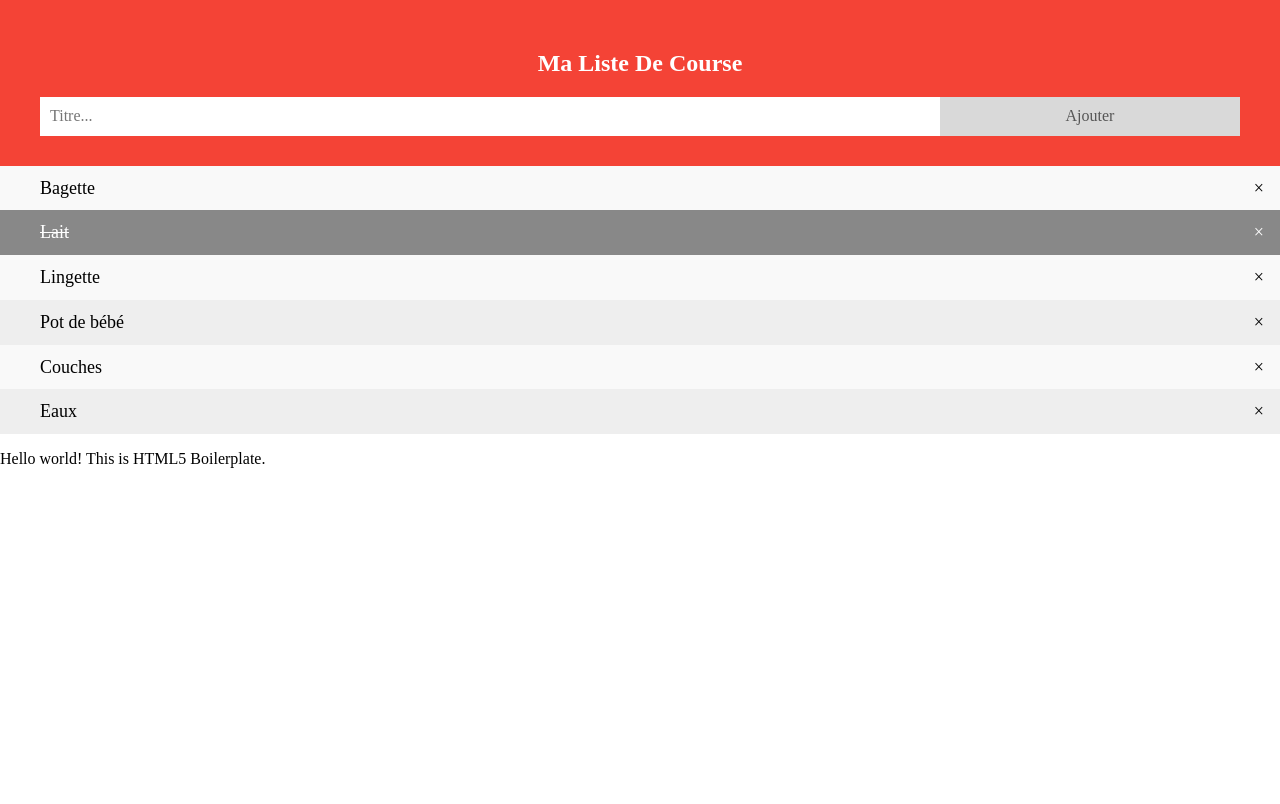
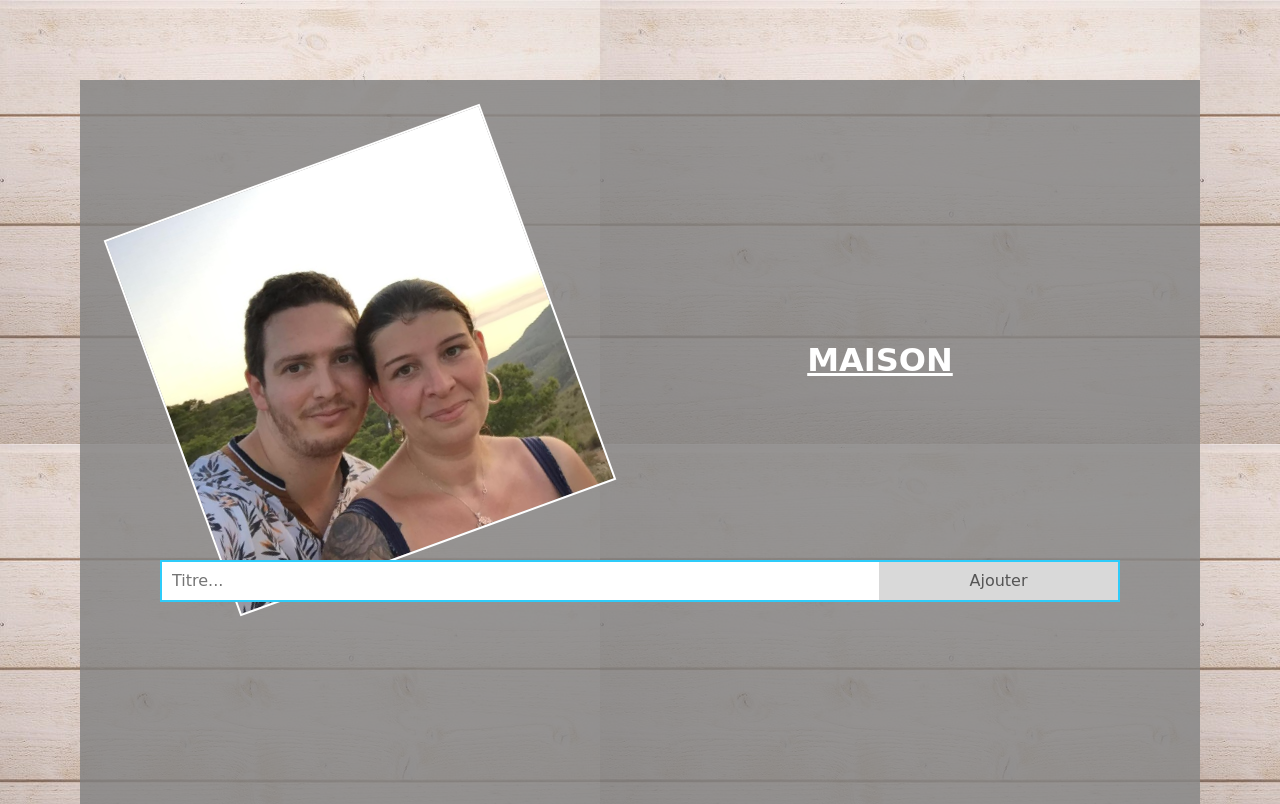
Before and after one commit to anto-d88/myAppli, a website built with Parcel: page index.html in a window 1280 px wide. Shown: the top 804 px of the page. Built offline with nearby package versions, Linux system fonts and the light colour scheme; a web font is replaced by a local one.

Commit message:
update CSS style sheets. adding the font. adding photo. adding colors.

```diff
--- a/css/layout/_container.scss
+++ b/css/layout/_container.scss
@@ -1,5 +1,18 @@
-.container {
-    margin: $layout-margin;
-    padding: $grid-gutter $grid-gutter 0 $grid-gutter;
-    @include border($colour-accent);
+// .container {
+//     margin: $layout-margin;
+//     padding: $grid-gutter $grid-gutter 0 $grid-gutter;
+//     // @include border($colour-accent);
+// }
+main{
+    padding: 10vh ;
+    height: 1000vh;
+    background-image: url(../img/Lambris-01.jpg);
+    background-size: auto;
 }
+.box{
+    padding: 10vh;
+    padding-bottom: 10vh;
+    background-color: rgba(128, 128, 128, 0.8);
+    min-height: 100vh;
+    height: auto;
+}
--- a/css/layout/_myAppli.scss
+++ b/css/layout/_myAppliListe.scss
@@ -1,18 +1,25 @@
 *{
     box-sizing: border-box;
-
+    margin: 0;
+    padding: 0;
+    font-family: 'Julee', cursive;
 }
 ul{
+    background-color: rgba(145, 208, 255, 0.5);
+    list-style: none;
     margin: 0;
     padding: 0;
+    width: 90%;
+    margin-left: 8vh;
 }
+
 ul li {
     cursor: pointer;
     position: relative;
     padding: 12px 8px 12px 40px;
-    background: #eee;
     font-size: 18px;
     transition: 0.2s;
+
 
     -webkit-user-select: none;
     -moz-user-select: none;
@@ -21,21 +28,25 @@ ul li {
 }
 
 ul li:nth-child(odd){
-    background: #f9f9f9;
+
+    // // background: #f9f9f9;
 }
 
 ul li:hover{
-    background: #ddd;
+
+    background: rgba(255, 255, 255, 0.5);
 }
 
 ul li.checked{
-    background: #888;
+
+    background: rgba(68, 222, 78, 0.5);
     color: #fff;
     text-decoration: line-through;
 }
 
 ul li:checked::before{
     content:'';
+
     position: absolute;
     border-color: #fff;
     border-style: solid;
@@ -60,10 +71,14 @@ ul li:checked::before{
 }
 
 .Titre{
-    background-color: #f44336;
-    padding: 30px 40px;
+    position: relative;
+    border: 2px solid #2ECCFA;
+    // background-color: #f44336;
+    // padding: 30px 40px;
     color: white;
     text-align: center;
+    margin-bottom: 5vh;
+
 }
 
 .Titre:after{
--- /dev/null
+++ b/css/layout/_myAppliPhoto.scss
@@ -0,0 +1,27 @@
+.photo{
+    position: relative;
+    border: 2px solid #fff;
+    width: 50vh;
+    height: 50vh;
+    background-image: url(../img/photo-01.jpg);
+    background-size:auto 50vh ;
+    transform: rotate(-20deg);
+
+}
+.entête{
+    display: grid;
+
+    grid-template-columns: repeat(2,1fr);
+
+}
+h1{
+    font-size: 500%;
+    text-decoration-line: underline;
+    display: flex;
+    justify-content: center;
+    // border: 2px solid #f44336;
+    // background-color: rgba(255, 255, 255, 0.5);
+    text-align: center;
+    align-items: center;
+    color: #fff;
+}
--- a/css/main.scss
+++ b/css/main.scss
@@ -10,11 +10,12 @@
 
 // @import "./layout/header";
 // @import "./layout/nav";
-// @import "./layout/container";
+@import "./layout/container";
 // @import "./layout/form";
 
 
 // @import "./pages/work";
 // @import "./pages/about";
 // @import "./pages/project";
-@import "./layout/myAppli"
+@import "./layout/myAppliListe";
+@import "./layout/myAppliPhoto";
--- a/index.html
+++ b/index.html
@@ -14,6 +14,9 @@
 
   <link rel="manifest" href="site.webmanifest">
   <link rel="apple-touch-icon" href="icon.png">
+  <link rel="preconnect" href="https://fonts.googleapis.com">
+<link rel="preconnect" href="https://fonts.gstatic.com" crossorigin>
+<link href="https://fonts.googleapis.com/css2?family=Julee&display=swap" rel="stylesheet">
   <!-- Place favicon.ico in the root directory -->
 
   <link rel="stylesheet" href="css/normalize.css">
@@ -27,28 +30,37 @@
 
   </header>
 
+  <main>
 
+    <figure class="box" >
+
+    <section class="entête">
+
+    <figure class="photo"></figure>
+
+    <h1>MAISON</h1>
+
+    </section>
     <section id="mySection" class="Titre">
-      <h2>Ma Liste De Course</h2>
       <input type="text" id="myInput" placeholder="Titre...">
       <span onclick="newElement()" class="addBtn">Ajouter</span>
     </section>
 
     <ul id="myListe">
-      <li>Bagette</li>
-      <li class="checked">Lait</li>
-      <li>Lingette</li>
-      <li>Pot de bébé</li>
-      <li>Couches</li>
-      <li>Eaux</li>
+
     </ul>
+
+    </figure>
+
+  </main>
+
 
 
   <footer>
 
   </footer>
   <!-- Add your site or application content here -->
-  <p>Hello world! This is HTML5 Boilerplate.</p>
+
   <script src="js/vendor/modernizr-3.11.2.min.js"></script>
   <script src="js/plugins.js"></script>
   <script src="js/main.js"></script>
```
Also changed, not shown: css/img/Lambris-01.jpg (added), css/img/photo-01.jpg (added), css/main.css, img/Lambris-01.jpg (added), img/photo-01.jpg (added), 1 other file.
